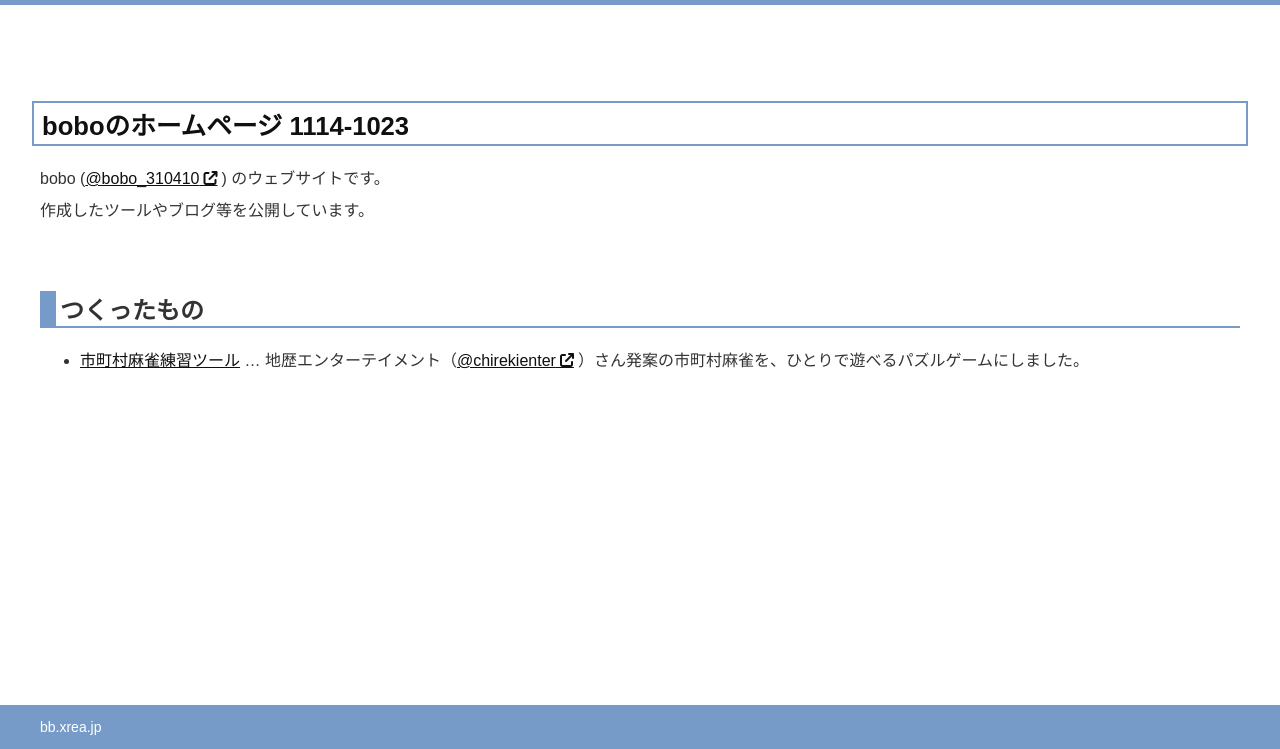
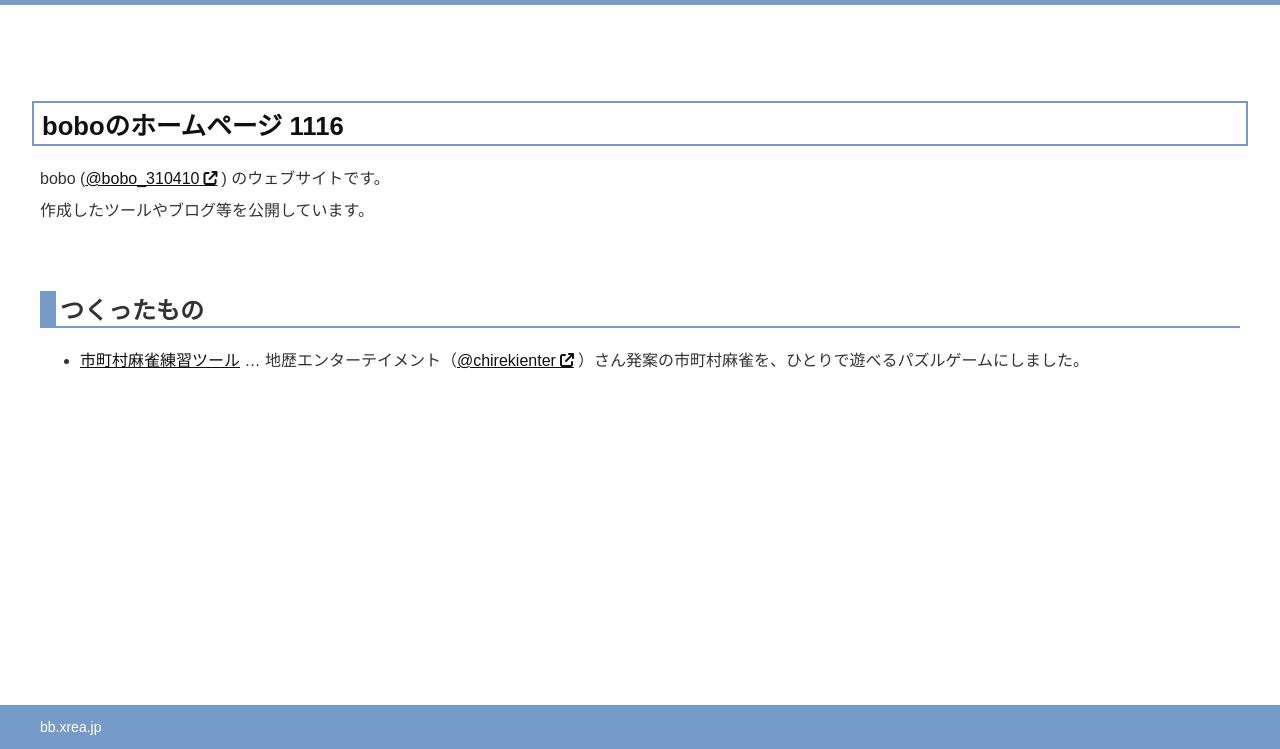
Before and after one commit to k7ubb/deploy_test, a plain HTML site: page index.html in a window 1280 px wide. Shown: the part 51-800 px from the top of the page. Drawn offline with Linux system fonts and the light colour scheme.

Commit message:
refactor gh

```diff
--- a/index.html
+++ b/index.html
@@ -14,7 +14,7 @@
 
 <main>
 	<div>
-		<h1>boboのホームページ 1114-1023</h1>
+		<h1>boboのホームページ 1116</h1>
 		<p>bobo (<a href="https://twitter.com/bobo_310410" target="_blank">@bobo_310410</a>) のウェブサイトです。<br>作成したツールやブログ等を公開しています。</p>
 
 		<h2>つくったもの</h2>
```
Also changed, not shown: 2 other files.
